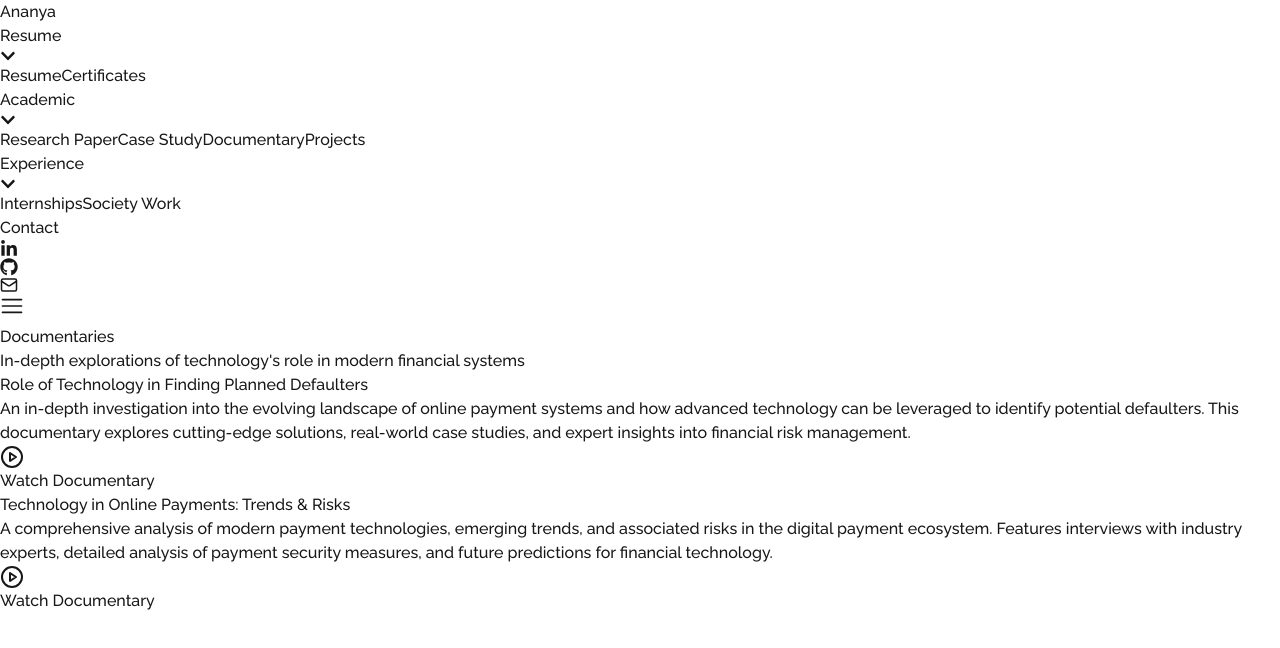
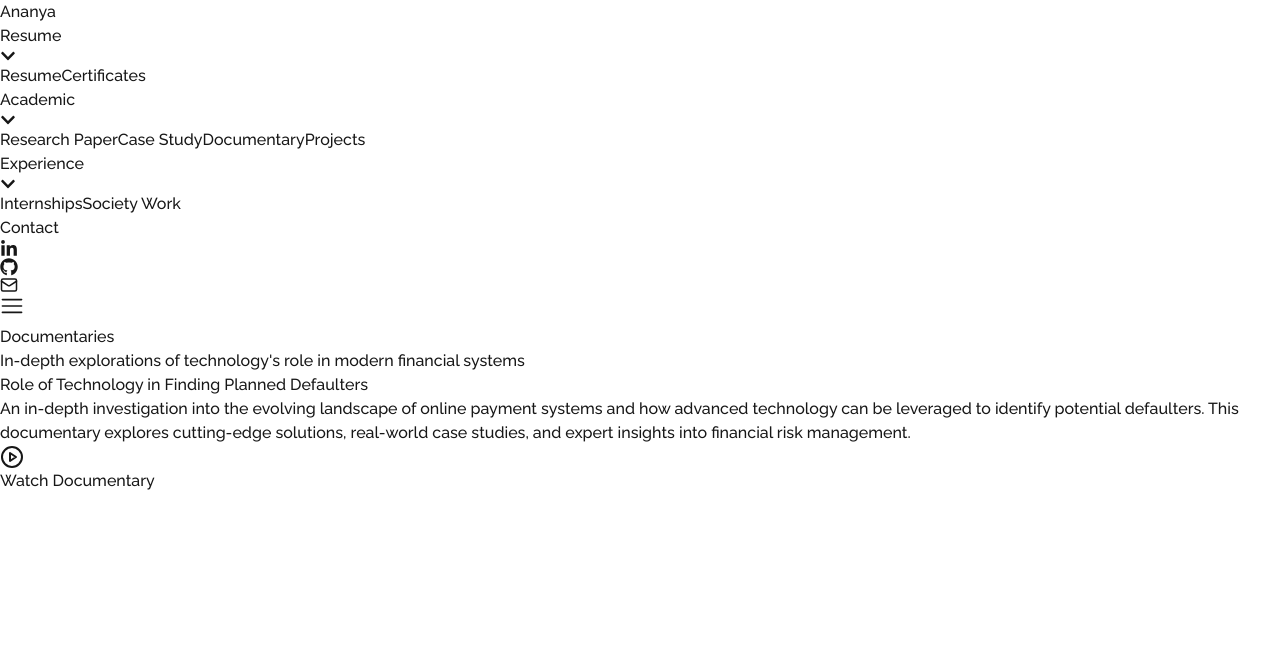
Before and after one commit to DesireDivTeam/Ananyaresume, a Next.js app: page /documentary in a window 1280 px wide. Shown: the top 648 px of the page. Built offline with nearby package versions, Linux system fonts and the light colour scheme.

Commit message:
feat: update video playback method to use iframe and modify resume section title

```diff
--- a/src/app/(pages)/documentary/page.jsx
+++ b/src/app/(pages)/documentary/page.jsx
@@ -7,14 +7,7 @@
   {
     title: "Role of Technology in Finding Planned Defaulters",
     description: "An in-depth investigation into the evolving landscape of online payment systems and how advanced technology can be leveraged to identify potential defaulters. This documentary explores cutting-edge solutions, real-world case studies, and expert insights into financial risk management.",
-    videoUrl: "/vid.mp4",
-
-  },
-  {
-    title: "Technology in Online Payments: Trends & Risks",
-    description: "A comprehensive analysis of modern payment technologies, emerging trends, and associated risks in the digital payment ecosystem. Features interviews with industry experts, detailed analysis of payment security measures, and future predictions for financial technology.",
-    videoUrl: "/vid2.mp4",
-
+    videoUrl: "https://drive.google.com/file/d/1l7IuYrgcxfI8Hd6irTK5eqWZeLoSdOLA/preview"
   }
 ];
 
@@ -69,11 +62,11 @@
                   onClick={() => setVideoModal({ isOpen: false, url: '' })}
                 >
                   <div className="relative w-full max-w-5xl aspect-video">
-            <video
+                    <iframe
                       src={videoModal.url}
-              controls
+                      allow="autoplay"
                       className="w-full h-full rounded-xl shadow-2xl"
-              autoPlay
+                      allowFullScreen
                     />
                     <button
                       className="absolute -top-12 right-0 text-white hover:text-purple-400 text-4xl transition-colors"
```
Also changed, not shown: src/app/(pages)/resume/page.js (+5 -5 lines), 2 other files (tests, documents, lock files or other folders). Lines whose indentation alone changed are shown as unchanged.
